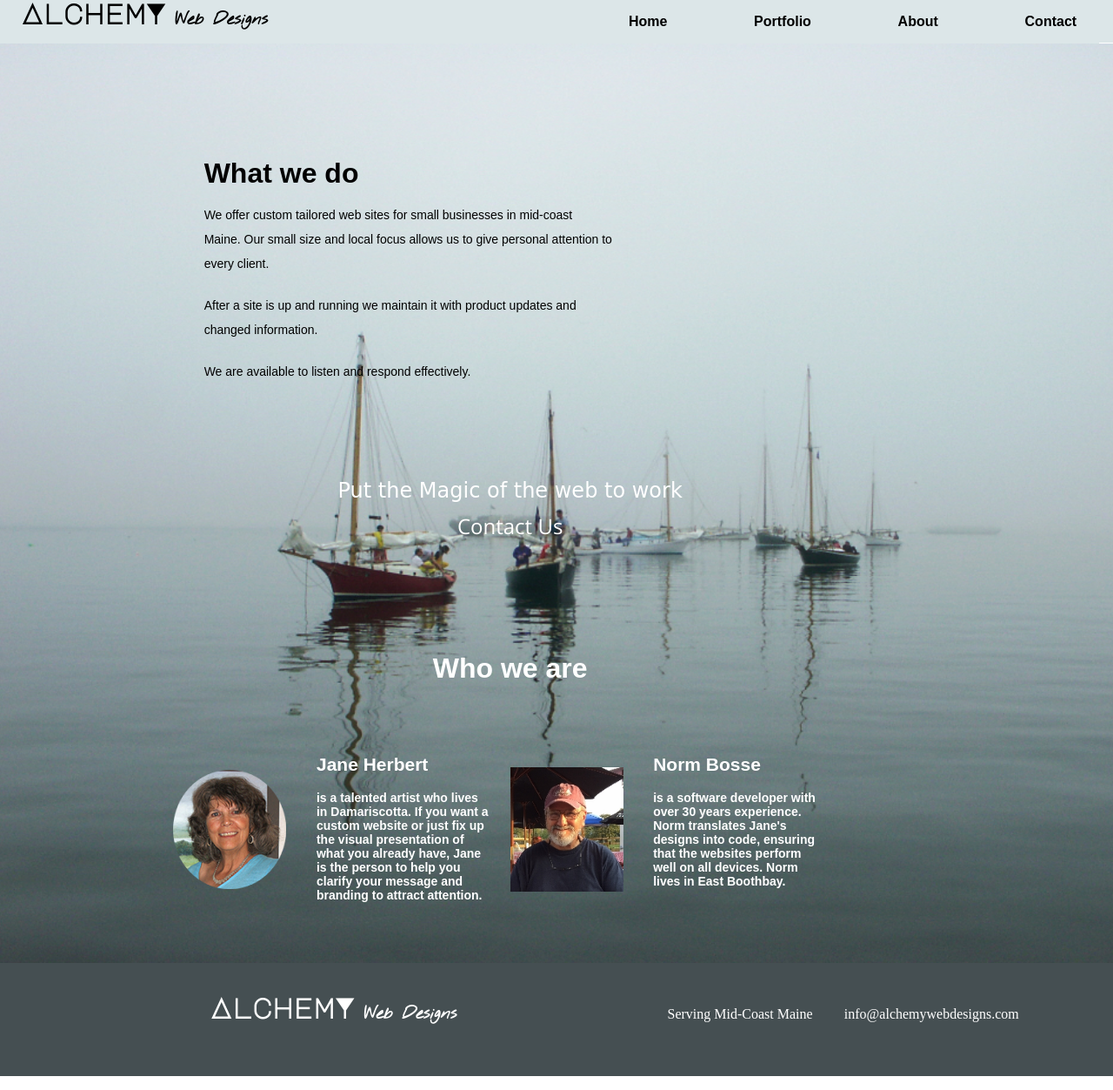
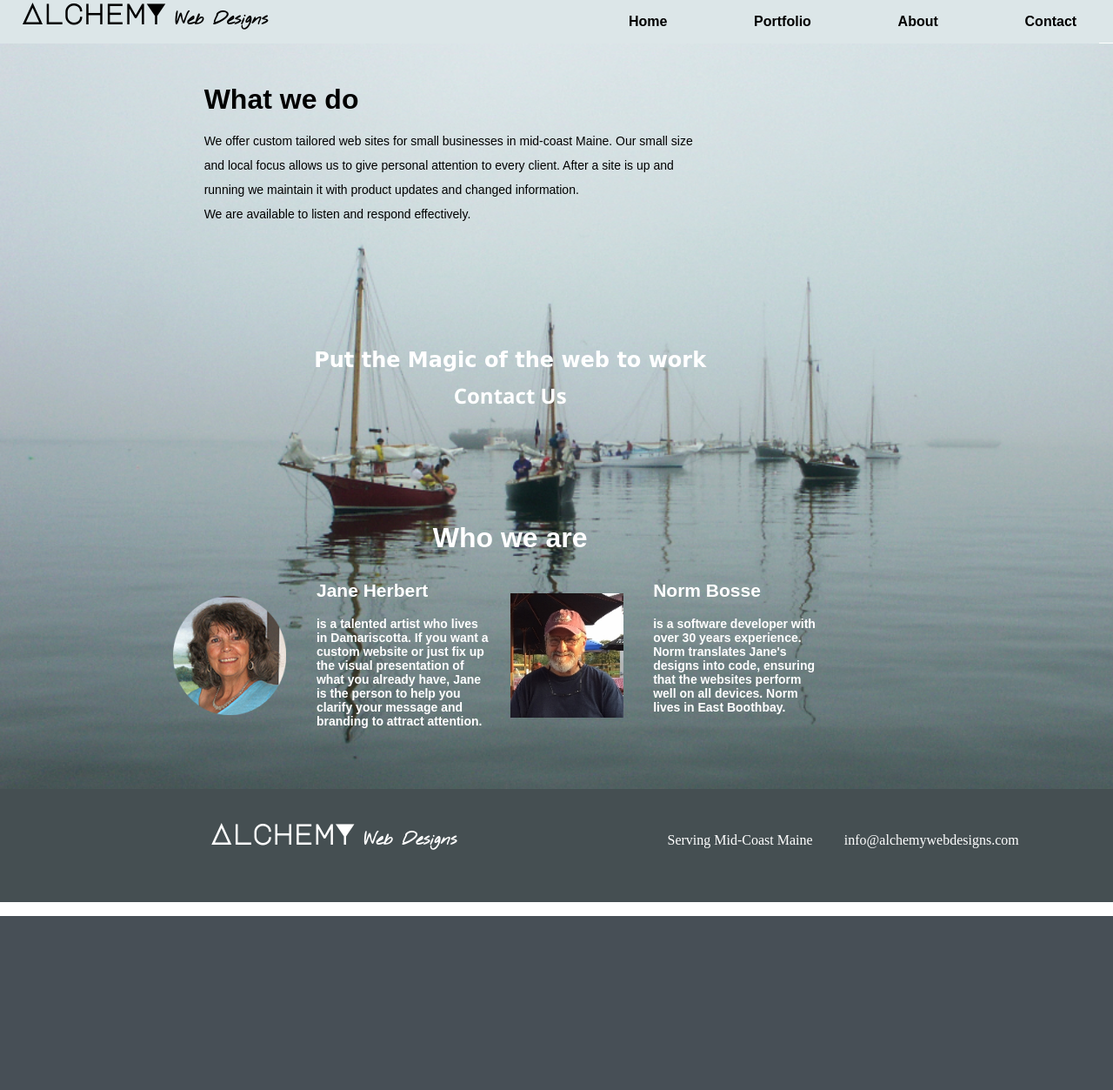
Before and after one commit to normboss/AlchemyWebDesigns_v3, a PHP site: page /AlchemyWebDesignPHP/files/pages/about.php in a window 1280 px wide; the page is wider, and only the part inside the window is pictured. Shown: that part at 87% size. After the commit the page ends 1053 px from the top of that part, so only its background shows below. Run offline with PHP 8.4, Linux system fonts and the light colour scheme; some libraries are stand-ins or nearby versions; some web fonts are replaced.

Commit message:
about page adjustments

```diff
--- a/files/css/about.css
+++ b/files/css/about.css
@@ -758,8 +758,6 @@ main .about {
   background-size: cover;
   background-repeat: no-repeat;
   background-position: center;
-  background-position-x: center;
-  background-position-y: bottom;
   display: -ms-grid;
   display: grid;
   -ms-grid-columns: 1fr 3fr 1fr 1fr;
@@ -781,10 +779,10 @@ main .about .box {
 }
 
 main .about .box1 {
-  padding-top: 25px;
+  margin-top: 50px;
   -ms-grid-column: 2;
-  -ms-grid-column-span: 2;
-  grid-column: 2 / span 2;
+  -ms-grid-column-span: 3;
+  grid-column: 2 / span 3;
   -ms-grid-row: 1;
   -ms-grid-row-span: 3;
   grid-row: 1 / span 3;
@@ -793,6 +791,9 @@ main .about .box1 {
   -ms-flex-item-align: center;
       -ms-grid-row-align: center;
       align-self: center;
+  -ms-flex-item-align: start;
+      -ms-grid-row-align: start;
+      align-self: start;
   text-align: left;
   line-height: 28px;
   width: 50%;
@@ -813,10 +814,14 @@ main .about .box1 {
 
 @media screen and (max-width: 750px) {
   main .about .box1 {
+    width: 80%;
+    padding-right: 15px;
+  }
+}
+
+@media screen and (max-width: 400px) {
+  main .about .box1 {
     width: 100%;
-    -ms-grid-column-align: center;
-        justify-self: center;
-    padding-right: 15px;
   }
 }
 
@@ -826,7 +831,7 @@ main .about .box1 .heading {
 
 main .about .box1 .text {
   font-size: 14px;
-  font-weight: normal;
+  font-weight: 400;
 }
 
 main .about .box2 {
@@ -871,10 +876,13 @@ main .about .box3 {
   -webkit-box-align: center;
       -ms-flex-align: center;
           align-items: center;
+  -ms-flex-item-align: start;
+      align-self: start;
   -webkit-box-pack: start;
       -ms-flex-pack: start;
           justify-content: flex-start;
-  margin-top: 100px;
+  margin-top: 50px;
+  font-weight: bold;
 }
 
 @media screen and (max-width: 600px) {
--- a/files/pages/about.php
+++ b/files/pages/about.php
@@ -66,19 +66,11 @@ and open the template in the editor.
                 </div>
                 <div class="spacer20"></div>
                 <div class="text">
-                    We offer custom tailored web sites for small businesses in mid-coast Maine.
+                    We offer custom tailored web sites for small businesses in&nbsp;mid&#8209;coast&nbsp;Maine.
                     Our small size and local focus allows us to give personal attention to every client.
-                </div>
-                <div class="spacer20"></div>
-                <div class="text">
                     After a site is up and running we maintain it with product updates
-                    and changed information.
-                </div>
-                <div class="spacer20"></div>
-                <div class="text">
-                    We are available to listen and respond effectively.
-                </div>
-                <div>
+                    and&nbsp;changed&nbsp;information.<br>
+                    We are available to listen and respond&nbsp;effectively.
                 </div>
             </div>
             <div class="box box3">
--- a/files/scss/about.scss
+++ b/files/scss/about.scss
@@ -109,8 +109,8 @@ main {
         background-size: cover;
         background-repeat: no-repeat;
         background-position: center;
-        background-position-x: center;
-        background-position-y: bottom;
+        // background-position-x: center;
+        // background-position-y: bottom;
         display: grid;
         grid-template-columns: 1fr 3fr 1fr 1fr;
         grid-template-rows: 1fr 1fr 1fr 1fr;
@@ -136,13 +136,14 @@ main {
         // }
         .box1 {
             // border: 3px solid red;
-            padding-top: 25px;
-            grid-column: 2 / span 2;
+            margin-top: 50px;
+            grid-column: 2 / span 3;
             grid-row: 1 / span 3;
             width: 100%;
             font-family: Arial, Helvetica, sans-serif;
 
             align-self: center;
+            align-self: start;
             // justify-self: center;
             @include max-mixin(600px) {
                 grid-column: 1 / span 3;
@@ -159,16 +160,19 @@ main {
             height: auto;
             @include max-mixin(750px) {
                 // text-align: center;
+                width: 80%;
+                // justify-self: center;
+                padding-right: 15px;
+            }
+            @include max-mixin(400px) {
                 width: 100%;
-                justify-self: center;
-                padding-right: 15px;
             }
             .heading {
                 font-size: 32px;
             }
             .text {
                 font-size: 14px;
-                font-weight: normal;
+                font-weight: 400;
             }
             margin-bottom: 100px;
         }
@@ -201,8 +205,10 @@ main {
             display: flex;
             flex-direction: column;
             align-items: center;
+            align-self: start;
             justify-content: flex-start;
-            margin-top: 100px;
+            margin-top: 50px;
+            font-weight: bold;
             @include max-mixin(600px) {
                 grid-column: 1 / span 3;
                 padding-left: 15px;
```
Also changed, not shown: 1 other file.
